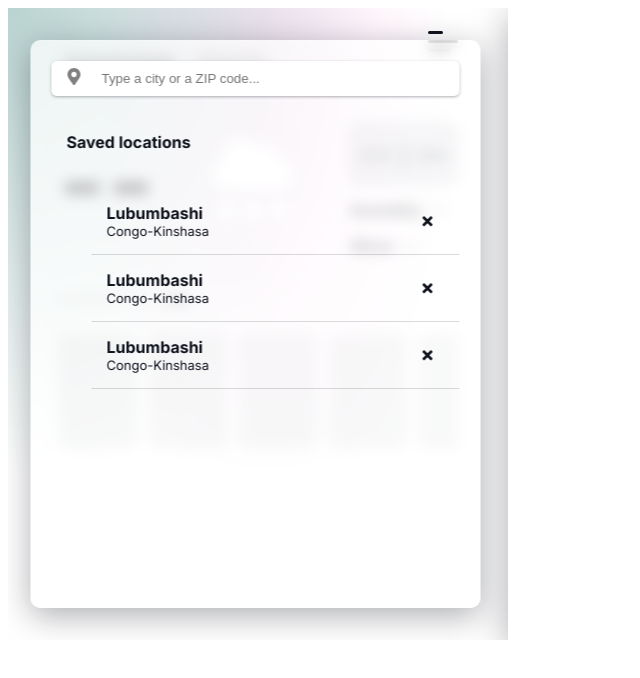
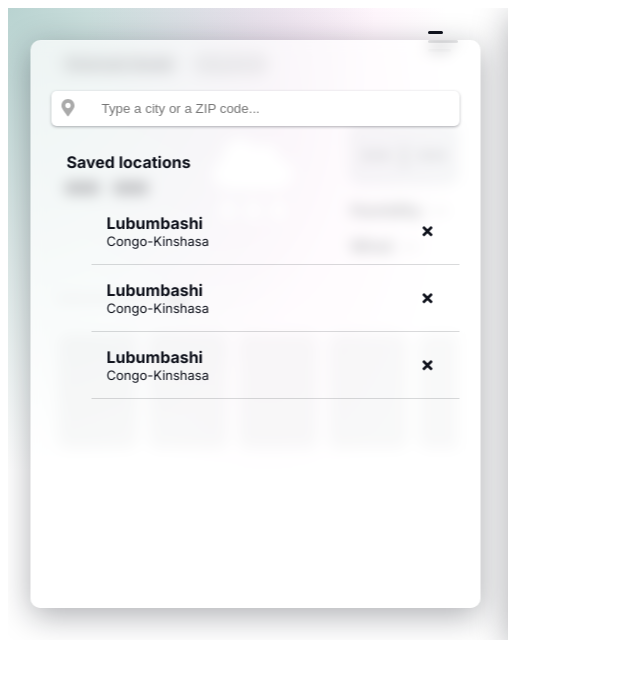
Before and after one commit to Uncle-Sam-Mako/zen-weather, a website built with webpack: page index.html in a window 1280 px wide. Shown: the whole page, without its empty margins (0-640 px from the left). Built offline with Linux system fonts and the light colour scheme.

Commit message:
Update main.scss : stylizing .change_location_modal

```diff
--- a/src/css/main.scss
+++ b/src/css/main.scss
@@ -336,6 +336,7 @@ body {
     left: 0;
     width: 90%;
     height: 90%;
+    padding-top: 30px;
     transform: translateX(5%);
     z-index: 199;
 
@@ -343,13 +344,16 @@ body {
         padding: 20px;
     }
 
+    .change_location_input_container {
+        position: relative;
+
         .map_icon {
             width: 13px;
             z-index: 100;
             position: absolute;
-        left: 36px;
-        top: 27px;
-        fill: gray;
+            left: 10px;
+            top: 25%;
+            fill: #aaaaaa;
         }
 
         .change_location_input {
@@ -362,8 +366,11 @@ body {
             top: 0;
             box-shadow: 0 1px 3px 0 var(--shadow);
         }
+    }
+
+
     .saved_location_title {
-        padding: 15px;
+        padding: 5px 15px;
     }
 
     .saved_location_list li {
```
Also changed, not shown: dist/main.js. Lines whose indentation alone changed are shown as unchanged.
